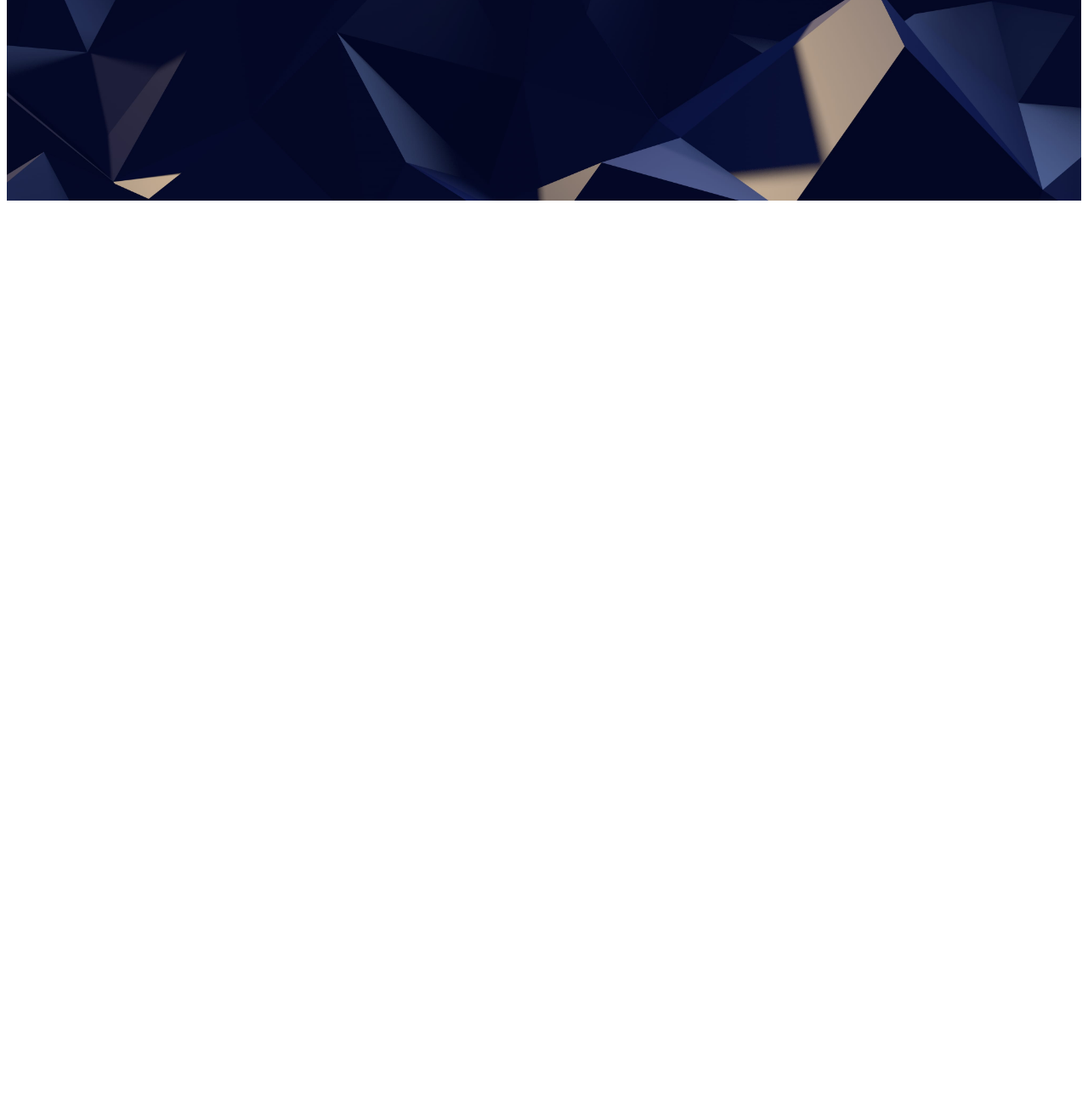
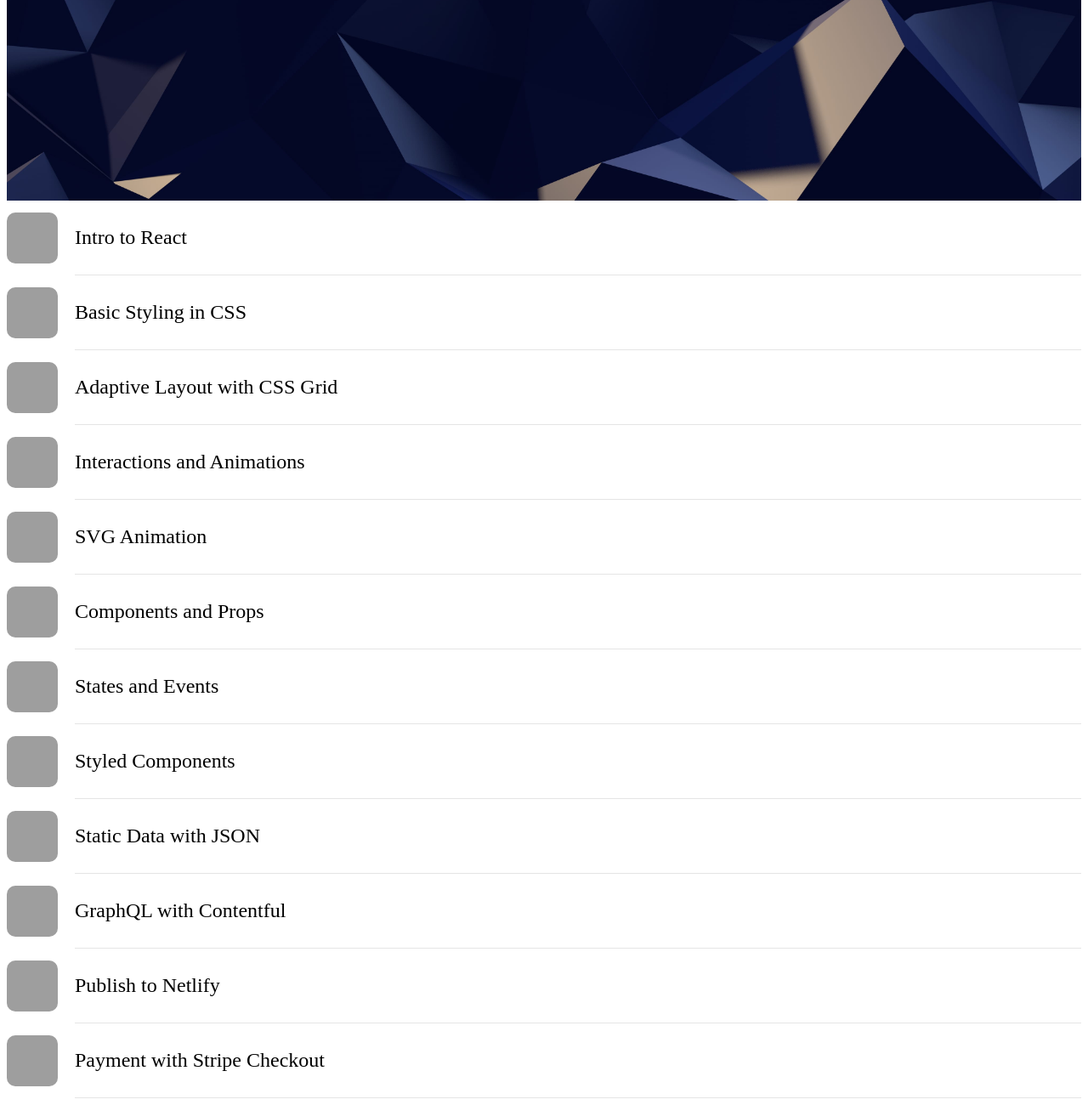
Before and after one commit to pzync/learn-react, a Gatsby site: page / in a window 1280 px wide. Shown: the part 1851-3151 px from the top of the page at 85% size. Before the commit the page ends 2095 px from the top, so only its background shows below. Built offline with nearby package versions, Linux system fonts and the light colour scheme; Gatsby itself is replaced by a stand-in of ours; grey boxes are pictures that could not be loaded.

Commit message:
completed till 11:00 in Static Data JSON chapter

```diff
--- /dev/null
+++ b/src/components/Cell.js
@@ -0,0 +1,33 @@
+import React from 'react'
+import styled from 'styled-components'
+
+const CellGroup = styled.div`
+  display: grid;
+  grid-template-columns: 60px auto;
+  grid-gap: 20px;
+  align-items: center;
+`
+
+const CellImage = styled.div`
+  width: 60px;
+  height: 60px;
+  background: black;
+  border-radius: 10px;
+  background-image: url(${props => props.image});
+  background-size: 60px;
+`
+
+const CellTitle = styled.div`
+  font-size: 24px;
+  border-bottom: 1px solid rgba(0,0,0,0.1);
+  padding: 30px 0;
+`
+
+const Cell = props => (
+  <CellGroup>
+    <CellImage image = {props.image}></CellImage>
+    <CellTitle>{props.title}</CellTitle>
+  </CellGroup>
+)
+
+export default Cell
--- a/src/layouts/index.css
+++ b/src/layouts/index.css
@@ -136,7 +136,7 @@ a {
   display: grid;
   grid-template-columns: repeat(3, 1fr);
   /* another and more concise solution here which avoids the two @media queries below is :
-  grid-template-columns : repeat(auto-fit, minmax(300%, 1 fr)) */
+  grid-template-columns : repeat(auto-fit, minmax(300px, 1 fr)) */
   grid-gap: 40px;
   justify-items: center;
 }
--- a/src/pages/index.js
+++ b/src/pages/index.js
@@ -3,6 +3,8 @@ import Link from 'gatsby-link'
 import Card from '../components/Card';
 import Section from '../components/Section';
 import Wave from '../components/Wave';
+import staticdata from '../../staticdata.json';
+import Cell from '../components/Cell';
 
 
 const IndexPage = () => (
@@ -48,7 +50,14 @@ const IndexPage = () => (
       image = {require('../images/wallpaper2.jpg')}
       logo = {require('../images/logo-react.png')}
       title = "React for Designers"
-      text = "Learn how to build a modern site using React and the most     efficient libraries to get your site/product online. Get familiar with Grid CSS, animations, interactions, dynamic data with Contentful and deploying your site with Netlify." />
+      text = "Learn how to build a modern site using React and the most     efficient libraries to get your site/product online. Get familiar with Grid CSS, animations, interactions, dynamic data with Contentful and deploying your site with Netlify."
+      />
+      { staticdata.cells.map( cell => (
+        <Cell
+          title = {cell.title}
+          image = {cell.image}
+        />
+        )) }
   </div>
 )
 
--- /dev/null
+++ b/staticdata.json
@@ -0,0 +1,52 @@
+{
+  "cells": [
+    {
+			"title": "Intro to React",
+			"image": "https://cl.ly/1U1F170x3D0L/download/logo-react-small.png"
+		},
+		{
+			"title": "Basic Styling in CSS",
+			"image": "https://cl.ly/1U1F170x3D0L/download/logo-react-small.png"
+		},
+		{
+			"title": "Adaptive Layout with CSS Grid",
+			"image": "https://cl.ly/1U1F170x3D0L/download/logo-react-small.png"
+		},
+		{
+			"title": "Interactions and Animations",
+			"image": "https://cl.ly/1U1F170x3D0L/download/logo-react-small.png"
+		},
+		{
+			"title": "SVG Animation",
+			"image": "https://cl.ly/1U1F170x3D0L/download/logo-react-small.png"
+		},
+		{
+			"title": "Components and Props",
+			"image": "https://cl.ly/1U1F170x3D0L/download/logo-react-small.png"
+		},
+		{
+			"title": "States and Events",
+			"image": "https://cl.ly/1U1F170x3D0L/download/logo-react-small.png"
+		},
+		{
+			"title": "Styled Components",
+			"image": "https://cl.ly/1U1F170x3D0L/download/logo-react-small.png"
+		},
+		{
+			"title": "Static Data with JSON",
+			"image": "https://cl.ly/1U1F170x3D0L/download/logo-react-small.png"
+		},
+		{
+			"title": "GraphQL with Contentful",
+			"image": "https://cl.ly/1U1F170x3D0L/download/logo-react-small.png"
+		},
+		{
+			"title": "Publish to Netlify",
+			"image": "https://cl.ly/1U1F170x3D0L/download/logo-react-small.png"
+		},
+		{
+			"title": "Payment with Stripe Checkout",
+			"image": "https://cl.ly/1U1F170x3D0L/download/logo-react-small.png"
+		}
+  ]
+}
```
